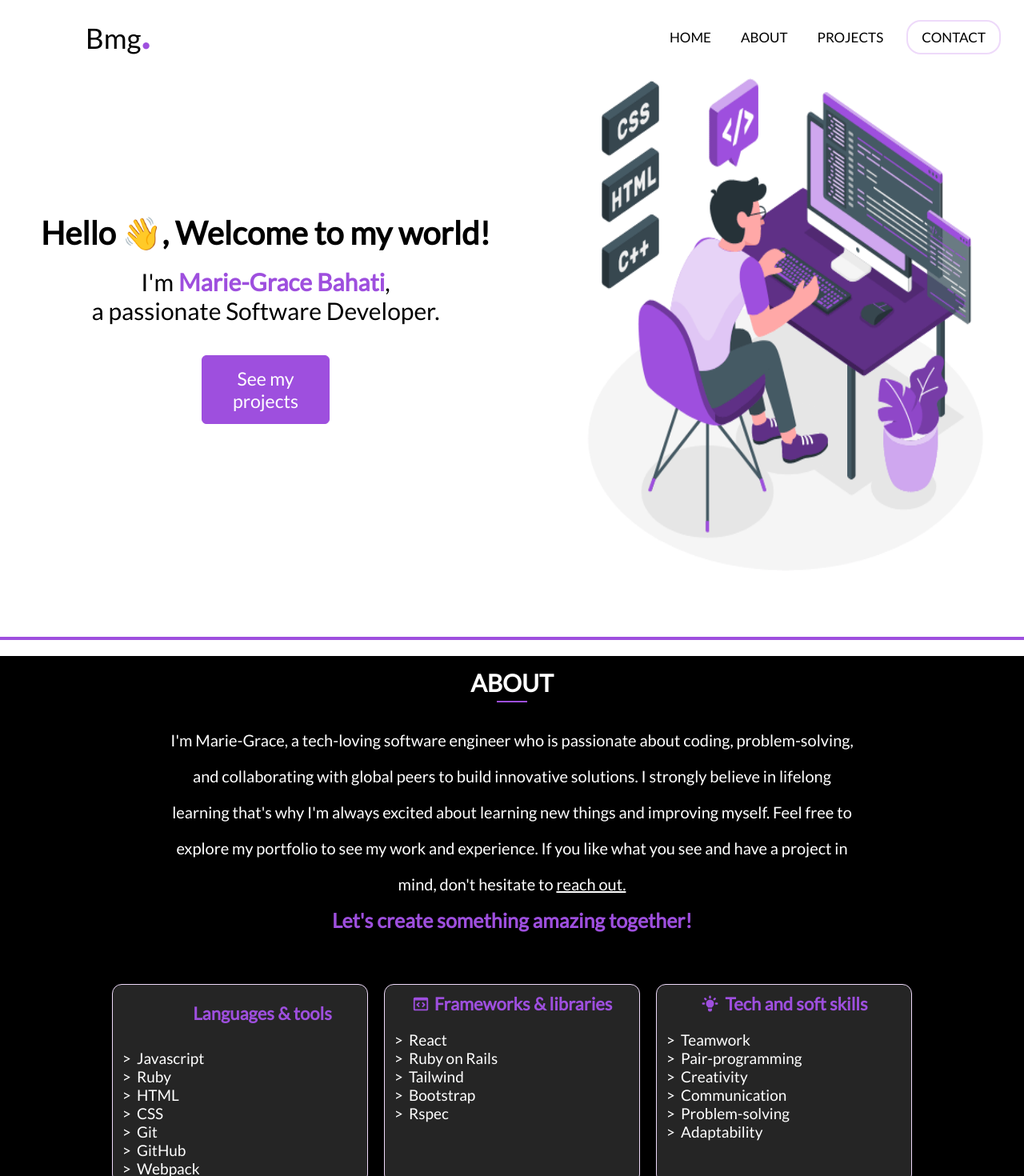
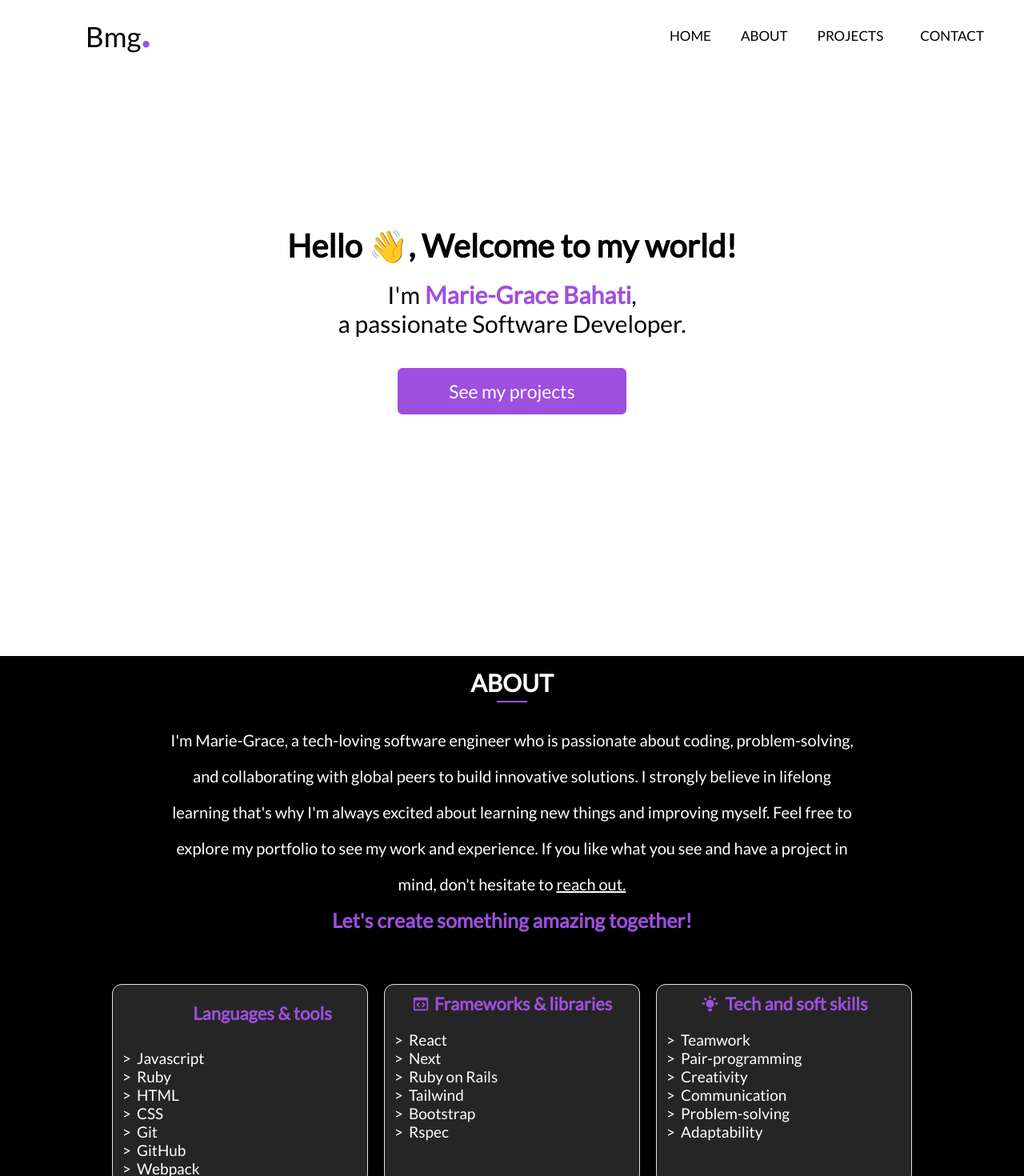
Before and after one commit to mariegrace31/official_portfolio, a React (Create React App) app: page / in a window 1280 px wide. Shown: the top 1470 px of the page at 80% size. Built offline with nearby package versions, Linux system fonts and the light colour scheme; some icons are missing.

Commit message:
Update my portfolio

```diff
--- a/src/components/About.js
+++ b/src/components/About.js
@@ -49,6 +49,7 @@ const About = () => (
         </h3>
         <ul>
           <li>React</li>
+          <li>Next</li>
           <li>Ruby on Rails</li>
           <li>Tailwind</li>
           <li>Bootstrap</li>
--- a/src/components/Footer.js
+++ b/src/components/Footer.js
@@ -7,7 +7,7 @@ import '../styles/Footer.css';
 
 const Footer = () => (
   <footer className="footer">
-    <p>&copy; 2023 Marie-Grace Bahati. All rights reserved.</p>
+    <p>&copy; 2024 Marie-Grace Bahati. All rights reserved.</p>
     <div className="socials">
       <a className="footer-icon" href="https://www.linkedin.com/in/marie-gr%C3%A2ce-bahati/" target="_blank" rel="noreferrer" aria-label="linkedin"><FaLinkedin /></a>
       <a className="footer-icon" href="https://github.com/mariegrace31" target="_blank" rel="noreferrer" aria-label="github"><RiGithubFill /></a>
--- a/src/components/Home.js
+++ b/src/components/Home.js
@@ -1,5 +1,4 @@
 import React from 'react';
-import Gif from '../assets/ProgrammingGif.gif';
 import '../styles/Home.css';
 
 const Home = () => (
@@ -15,7 +14,6 @@ const Home = () => (
       </p>
       <a className="projects-btn" href="#projects">See my projects</a>
     </div>
-    <img src={Gif} alt="gif" className="gif" />
   </div>
 );
 
--- a/src/styles/Home.css
+++ b/src/styles/Home.css
@@ -89,7 +89,6 @@
   .header {
     flex-direction: row;
     gap: 20px;
-    border-bottom: 4px solid var(--main-color);
     margin-bottom: 20px;
   }
 
--- a/src/styles/Navbar.css
+++ b/src/styles/Navbar.css
@@ -113,14 +113,7 @@ span {
   }
 
   .contact-btn {
-    background-color: var(--third-color);
     padding: 9px;
-    border-radius: 18px;
-    border: 2px solid var(--second-color);
-  }
-
-  .contact-btn:hover {
-    background-color: var(--second-color);
   }
 
   .navli {
```
